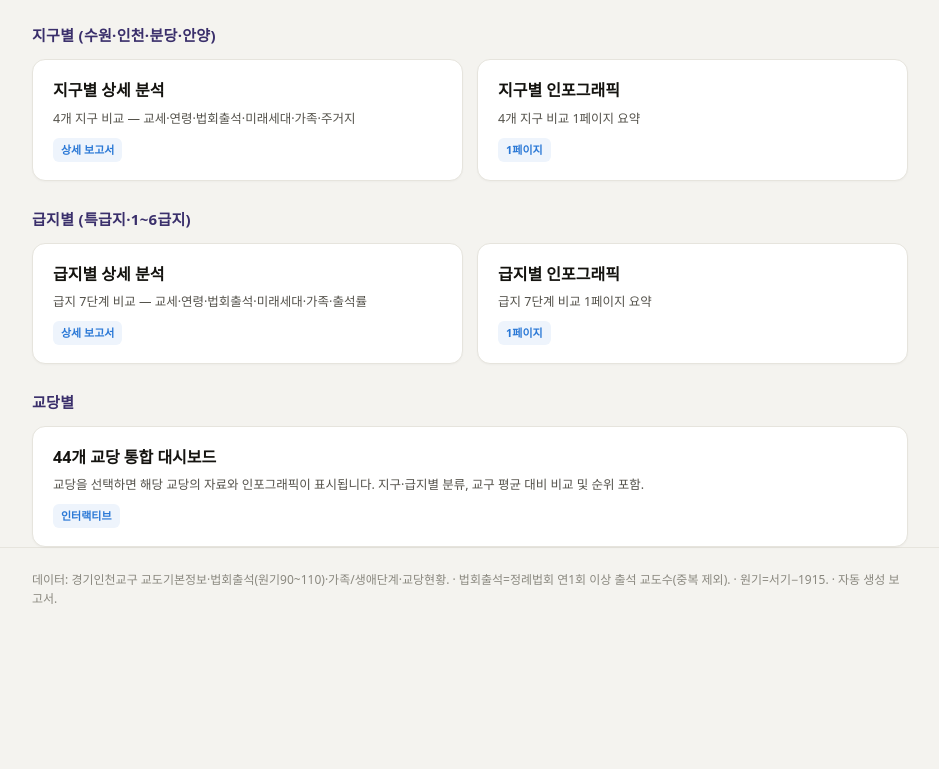
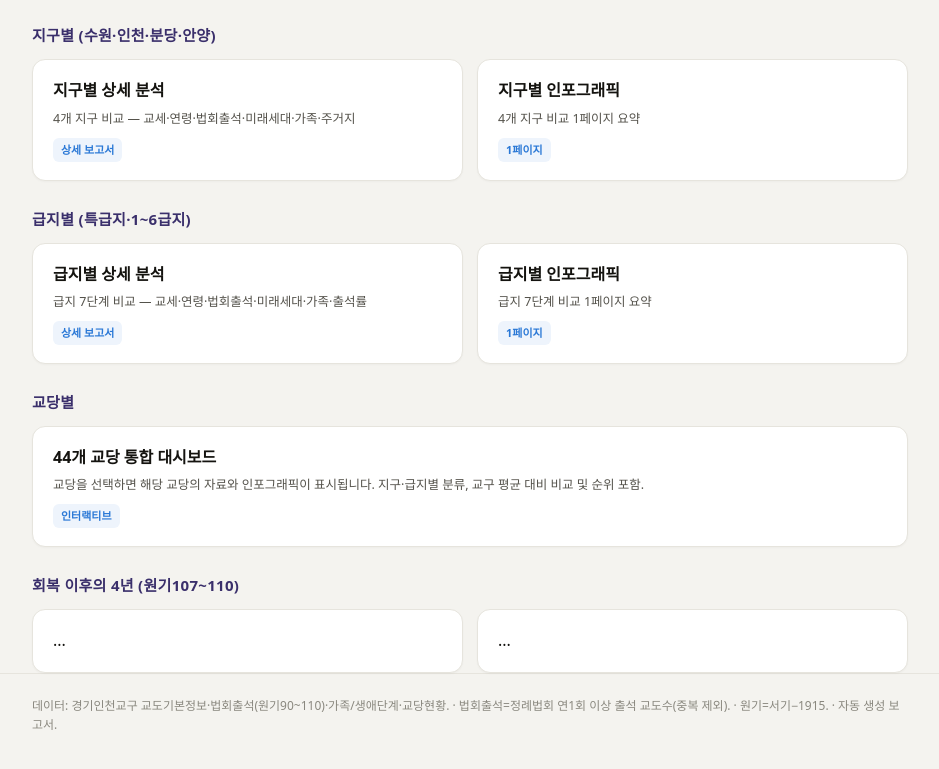
Before and after one commit to kig102da-lgtm/restructuring, a plain HTML site: page index.html in a window 1280 px wide. Shown: the part 393-1162 px from the top of the page, without its empty margins (170-1109 px from the left). Before the commit the page ends 1041 px from the top, so only its background shows below. Drawn offline with Linux system fonts and the light colour scheme.

Commit message:
Add post-COVID 4-year reports and plans section
Added new section for post-COVID reports and plans.

```diff
--- a/index.html
+++ b/index.html
@@ -47,6 +47,11 @@ footer{border-top:1px solid var(--line);padding:22px 0 40px;color:var(--ink3);fo
  <div class="grid">
   <a class="card full" href="gyeongin_gyodang_dashboard.html"><div class="t">44개 교당 통합 대시보드</div><div class="d">교당을 선택하면 해당 교당의 자료와 인포그래픽이 표시됩니다. 지구·급지별 분류, 교구 평균 대비 비교 및 순위 포함.</div><span class="tag">인터랙티브</span></a>
  </div>
+ <h2>회복 이후의 4년 (원기107~110)</h2>
+ <div class="grid">
+  <a class="card" href="gyeongin-postcovid-4years-report.html">...</a>
+  <a class="card" href="gyeongin-postcovid-4years-plan.html">...</a>
+ </div>
 </main>
 <footer><div class="wrap">
  데이터: 경기인천교구 교도기본정보·법회출석(원기90~110)·가족/생애단계·교당현황. · 법회출석=정례법회 연1회 이상 출석 교도수(중복 제외). · 원기=서기−1915. · 자동 생성 보고서.
```
